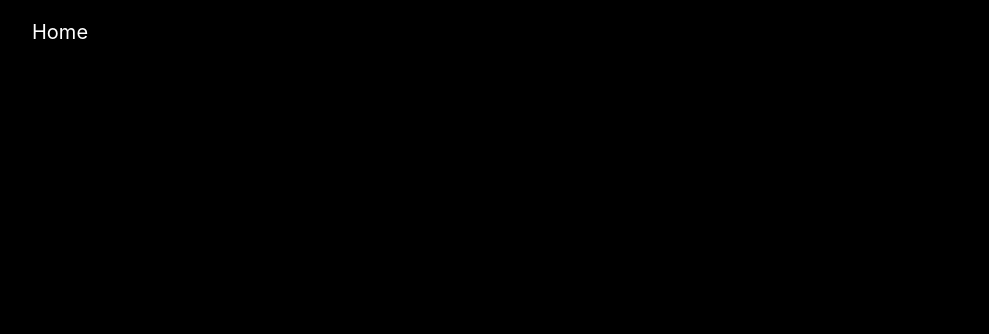
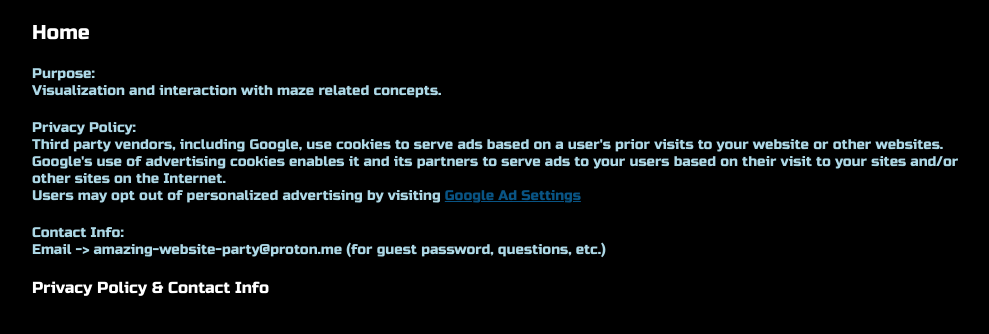
Before and after one commit to ifbenzoni/maze-website-frontend, an Angular app: page /privacy in a window 1280 px wide. Before the commit this address led to /. Shown: the top 334 px of the page, without its empty margins (128-1117 px from the left). Built offline with nearby package versions, Linux system fonts and the light colour scheme.

Commit message:
[privacy policy page]
purpose, privacy policy, contact info, formatting

```diff
--- a/src/app/app.component.html
+++ b/src/app/app.component.html
@@ -5,3 +5,9 @@
 </header>
 
 <router-outlet></router-outlet>
+
+<footer>
+    <div class='universal-header-format'>
+        <a routerLink='/privacy' style='text-decoration: none; color: white; font-size: 16px'>Privacy Policy & Contact Info</a>
+    </div>
+</footer>
--- a/src/app/app.module.ts
+++ b/src/app/app.module.ts
@@ -13,6 +13,7 @@ import { DemoComponent } from './demo/demo.component';
 import { SolveComponent } from './solve/solve.component';
 import { SavesComponent } from './saves/saves.component';
 import { AdminPageComponent } from './admin-page/admin-page.component';
+import { PolicyPageComponent } from './policy-page/policy-page.component';
 
 const routes: Routes = [
   { path: 'home', component: HomeComponent },
@@ -20,6 +21,7 @@ const routes: Routes = [
   { path: 'solve', component: SolveComponent },
   { path: 'saves', component: SavesComponent },
   { path: 'admin', component: AdminPageComponent },
+  { path: 'privacy', component: PolicyPageComponent },
   { path: '', redirectTo: '/demo', pathMatch: 'full' }
 ]
 
@@ -30,8 +32,10 @@ const routes: Routes = [
     SquareComponent,
     MazeVisualComponent,
     DemoComponent,
-    SolveComponent
-  , SavesComponent, AdminPageComponent],
+    SolveComponent,
+    SavesComponent,
+    AdminPageComponent,
+    PolicyPageComponent],
   imports: [
     BrowserModule,
     HttpClientModule,
--- /dev/null
+++ b/src/app/policy-page/policy-page.component.css
@@ -0,0 +1,16 @@
+@font-face {
+    font-family: 'RussoOne';
+    src: url('src/assets/RussoOne-Regular.ttf');
+}
+
+.policy-format {
+    font-family: 'RussoOne', -apple-system, BlinkMacSystemFont, 'Segoe UI', Roboto, Helvetica, Arial, sans-serif, 'Apple Color Emoji', 'Segoe UI Emoji', 'Segoe UI Symbol';
+    margin: 20px auto 0px;
+    padding: 0 16px;
+    max-width: 960px;
+    flex-direction: column;
+    align-items: left;
+    color: lightblue;
+    font-size: 14px;
+    position: relative;
+}
--- /dev/null
+++ b/src/app/policy-page/policy-page.component.html
@@ -0,0 +1,27 @@
+<div>
+    <p class="policy-format">
+        Purpose:
+        <br />
+        Visualization and interaction with maze related concepts.
+    </p>
+</div>
+
+<div>
+    <p class="policy-format">
+        Privacy Policy:
+        <br />
+        Third party vendors, including Google, use cookies to serve ads based on a user's prior visits to your website or other websites.
+        <br />
+        Google's use of advertising cookies enables it and its partners to serve ads to your users based on their visit to your sites and/or other sites on the Internet.
+        <br />
+        Users may opt out of personalized advertising by visiting <a href="https://www.google.com/settings/ads">Google Ad Settings</a>
+    </p>
+</div>
+
+<div>
+    <p class="policy-format">
+        Contact Info:
+        <br />
+        Email -> amazing-website-party@proton.me (for guest password, questions, etc.)
+    </p>
+</div>
```
Also changed, not shown: src/app/policy-page/policy-page.component.ts (added, +10 -0 lines), 1 other file (tests, documents, lock files or other folders).
